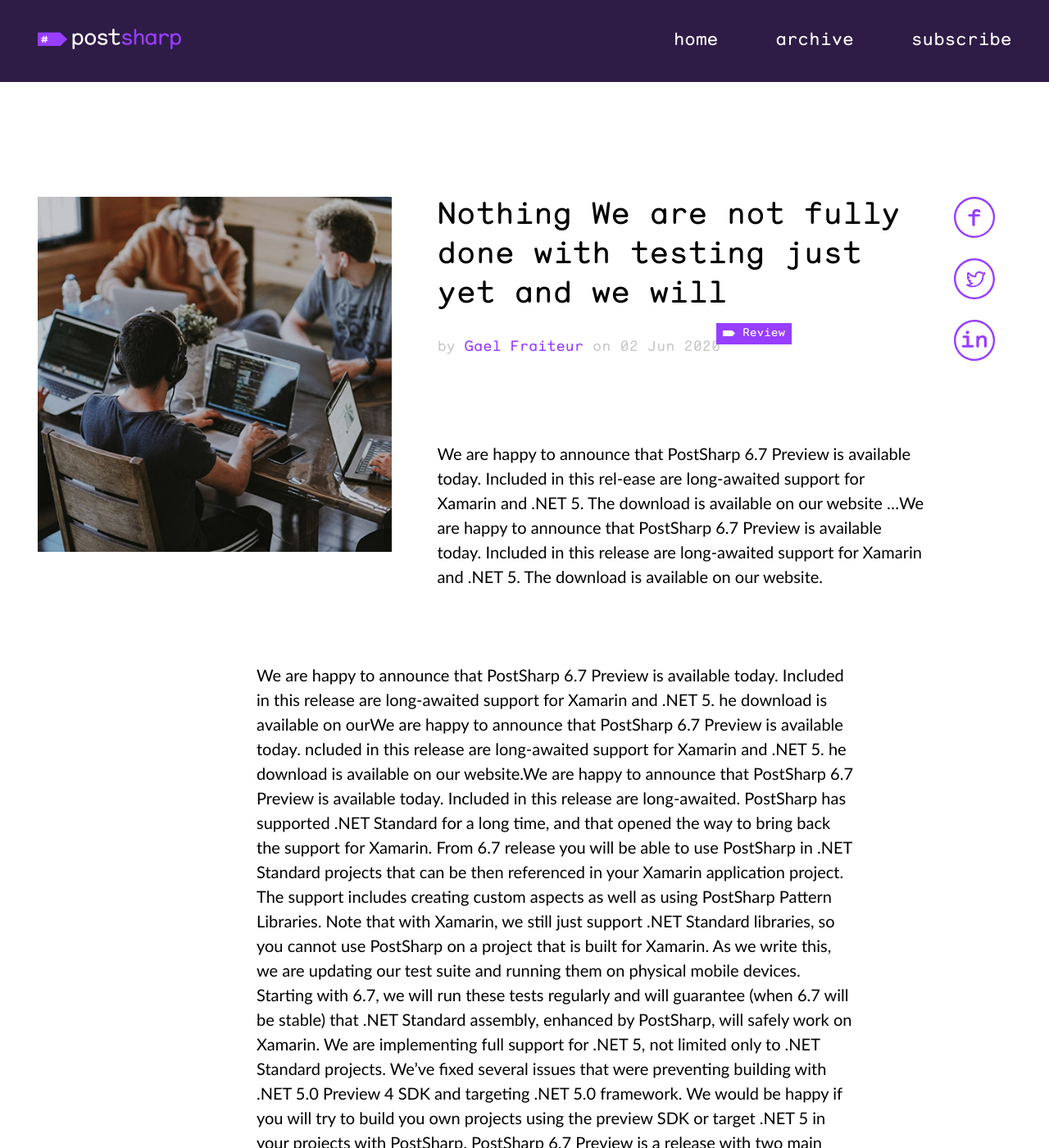
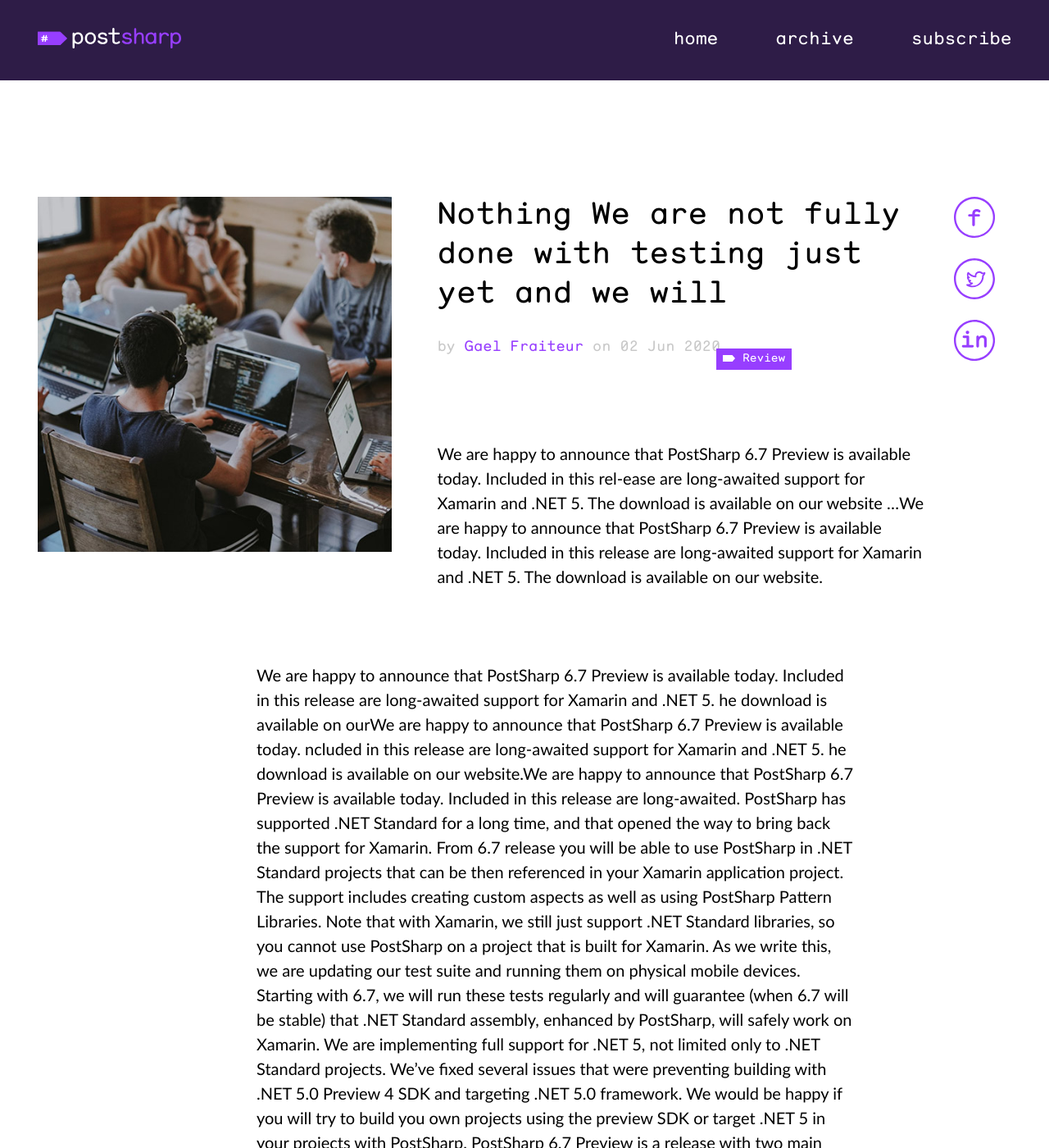
Before and after one commit to arem-webmaster/psblog_new, a Jekyll site: the page built from _posts/2020-06-23-we-migrated-to-jekyll.md, in a window 1280 px wide and 1400 px high. Shown: the whole window at 82% size. Built offline with Jekyll 4.4.1, drawn with Linux system fonts in a browser that asks for light colours; comment, search, counter and statistics services are not loaded.

Commit message:
_latest posts fixed layout

```diff
--- a/_sass/3-layouts/_header.scss
+++ b/_sass/3-layouts/_header.scss
@@ -16,12 +16,12 @@ header .items_wrapper{
     align-content: center;
     padding: rem(22px) rem(25px) rem(10px) rem(25px);
     @media screen and (min-width: rem($mobile_breakpoint , 'desktop')){
-        padding: rem(35px , 'desktop') rem($desktop_side_margins , 'desktop')/3;
+        padding: rem(34px , 'desktop') rem($desktop_side_margins , 'desktop')/3;
         margin:0 auto;
     }
     @media screen and (min-width: rem($desktop_wide_width , 'desktop')){
         width: rem($desktop_wide_width , 'desktop');
-        padding: rem(35px) 0;
+        padding: rem(33.8px, 'desktop') 0;
     }
     .logo{
         width: 30%;
--- a/_sass/3-layouts/archive-page/_base.scss
+++ b/_sass/3-layouts/archive-page/_base.scss
@@ -6,6 +6,7 @@
     }
     .archive_categories {
         margin-top: rem(40px);
+        font-family: $ff-headings;
         &>ul {
             list-style-type: none;
             margin: 0;
--- a/_sass/3-layouts/homepage/_latest_posts.scss
+++ b/_sass/3-layouts/homepage/_latest_posts.scss
@@ -42,7 +42,7 @@
         padding: 0.7em 0px;
         text-decoration: none;
         transition: all 200ms ease-in-out;
-        &:hover{
+        &:hover {
             background-color: $dark_text_color;
         }
     }
@@ -89,7 +89,7 @@
         padding: 5px 8px;
         margin-bottom: rem(5px);
         transition: all 200ms ease-in-out;
-        &:hover{
+        &:hover {
             background-color: $dark_text_color;
         }
         img {
@@ -99,7 +99,6 @@
             color: $bright_texts_color;
             text-decoration: none;
         }
-
     }
 }
 .share_buttons {
@@ -139,6 +138,7 @@
         h3 {
             font-size: rem(38px, "desktop");
             line-height: rem(48px, "desktop");
+            padding-top: rem(17px, "desktop");
             @supports (display: grid) {
                 grid-column: 2 / 4;
                 align-self: start;
@@ -164,13 +164,52 @@
                 }
             }
         }
+        .post_details_and_tag {
+            @supports (display: grid) {
+                grid-column: 2 / 4;
+                display: flex;
+                justify-content: flex-start;
+            }
+        }
         .post_details {
             font-size: rem(18px, "desktop");
             //margin-top: rem(20px, "desktop");
-            margin-top:0;
+            margin-top: 0;
+            margin-right: 60px;
+            line-height: 30px;
             font-family: $ff-headings;
+            //            @supports (display: grid) {
+            //                grid-column: 2 / 3;
+            //            }
+        }
+        .post_share_n_tag {
+            font-size: rem(9px, "desktop");
+            margin: 0;
+            display: block;
             @supports (display: grid) {
-                grid-column: 2 / 3;
+                //                grid-column: 3 / 4;
+                //                margin: 0;
+                //                align-self: start;
+                //                justify-self: start;
+            }
+            .post_category {
+                //margin-top: rem(20px, "desktop");
+                margin-top: 0;
+                padding: 0 11px;
+                height: 30px;
+                display: flex;
+                a {
+                    font-size: rem(14px, "desktop");
+                    display: flex;
+                    flex-wrap: nowrap;
+                }
+                img {
+                    width: 30px;
+                    margin-right: 7px;
+                }
+                span {
+                    line-height: 30px;
+                }
             }
         }
         .post_excerpt {
@@ -181,51 +220,51 @@
                 align-self: end;
             }
         }
+        .pagination_and_read_button {
+            @supports (display: grid) {
+                grid-column: 2 / 4;
+                grid-row: 4 / 5;
+                justify-self: end;
+                font-size: rem(18px, "desktop");
+                display: flex;
+                align-items: end;
+            }
+        }
         .read_button {
             width: rem(110px);
+            height: 50px;
+            line-height: 26px;
+            order:2;
+            margin-left: 63px;
             @supports (display: grid) {
-                grid-column: 3 / 4;
-                align-self: end;
-                justify-self: end;
-                font-size: rem(18px, "desktop");
+                //                grid-column: 3 / 4;
+                //                align-self: end;
+                //                justify-self: end;
+            }
+        }
+        .swiper-pagination.in-pagination {
+            margin: 0;
+            width: 260px;
+            height: 36px;
+            margin-bottom: 7px;
+            font-size: rem(18px, "desktop");
+            display: flex;
+            flex-wrap: nowrap;
+            position: unset;
+
+            @supports (display: grid) {
+
+                //                grid-column: 2 / 3;
+                //                grid-row: 4 / 5;
+                //                align-self: end;
+                //                justify-self: end;
             }
         }
         .swiper-pagination-bullet {
-            font-size:rem(20px, 'desktop');
-        }
-        .swiper-pagination.in-pagination {
-            margin: 0;
-            margin-right: -15%;
-            width: 230px;
-
-            @supports (display: grid) {
-                position: unset;
-                grid-column: 2 / 3;
-                grid-row: 4 / 5;
-                align-self: end;
-                justify-self: end;
-                font-size: rem(18px, "desktop");
-                display: flex;
-                flex-wrap: nowrap;
-            }
+            font-size: rem(20px, "desktop");
         }
     }
-    .post_share_n_tag {
-        font-size: rem(9px, "desktop");
-        @supports (display: grid) {
-            grid-column: 3 / 4;
-            margin: 0;
-            align-self: start;
-            justify-self: start;
-        }
-    }
-    .post_category {
-        //margin-top: rem(20px, "desktop");
-        margin-top:0;
-        a {
-            font-size: rem(14px, "desktop");
-        }
-    }
+
     .share_buttons {
         display: none;
     }
```
Also changed, not shown: _layouts/home.html (+7 -6 lines).
